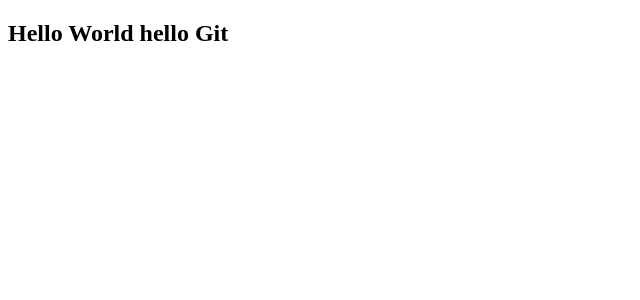
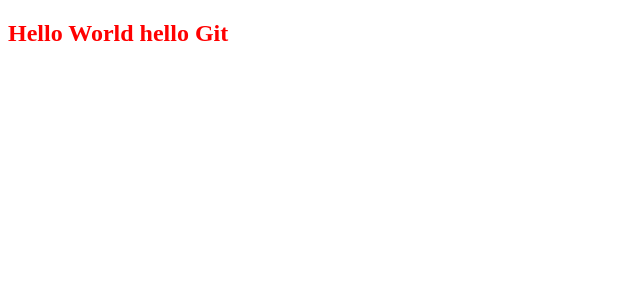
Before and after one commit to kms9708/clone-x-fronted, a Vue app: page / in a window 1280 px wide. Shown: the top 300 px of the page, without its empty margins (0-640 px from the left). Built offline with nearby package versions, Linux system fonts and the light colour scheme.

Commit message:
#2 change color

```diff
--- a/src/App.vue
+++ b/src/App.vue
@@ -1,7 +1,5 @@
 <template>
-<h2>Hello World hello Git</h2>
-
-
+<h2 style="color: red;">Hello World hello Git</h2>
 </template>
 
 <script>
```
